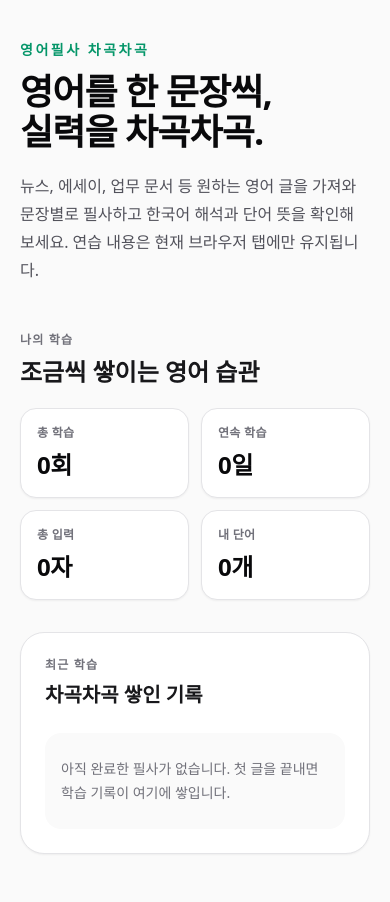
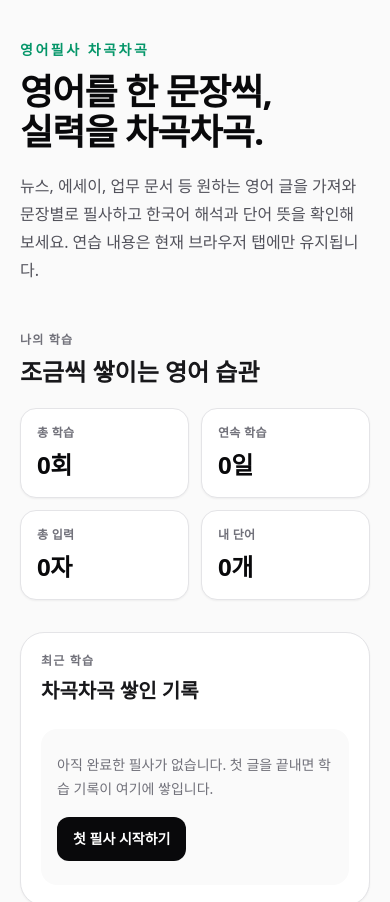
Before and after one commit to duckfrog-100/EconTyper, a Next.js app: page / in a window 390 px wide. Shown: the top 902 px of the page. Built offline with nearby package versions, Linux system fonts and the light colour scheme.

Commit message:
feat: improve recent history mobile experience

```diff
--- a/components/history/recent-history.tsx
+++ b/components/history/recent-history.tsx
@@ -16,34 +16,40 @@ export function RecentHistory({ entries }: RecentHistoryProps) {
   const recentEntries = entries.slice(0, 3);
 
   return (
-    <section className="mt-8 rounded-3xl border border-zinc-200 bg-white p-6 shadow-sm dark:border-zinc-800 dark:bg-zinc-900">
-      <div className="flex items-center justify-between gap-4">
+    <section className="mt-8 rounded-3xl border border-zinc-200 bg-white p-5 shadow-sm dark:border-zinc-800 dark:bg-zinc-900 sm:p-6">
+      <div className="flex flex-wrap items-end justify-between gap-3">
         <div>
           <p className="text-xs font-semibold uppercase tracking-widest text-zinc-500">최근 학습</p>
           <h2 className="mt-2 text-xl font-semibold">차곡차곡 쌓인 기록</h2>
         </div>
         {recentEntries.length > 0 && (
-          <Link href="/history" className="text-sm font-semibold text-emerald-700 dark:text-emerald-400">
+          <Link href="/history" className="rounded-xl px-2 py-2 text-sm font-semibold text-emerald-700 hover:bg-emerald-50 dark:text-emerald-400 dark:hover:bg-emerald-950/30">
             전체 보기 →
           </Link>
         )}
       </div>
 
       {recentEntries.length === 0 ? (
-        <p className="mt-6 rounded-2xl bg-zinc-50 px-4 py-6 text-sm leading-6 text-zinc-500 dark:bg-zinc-950">
-          아직 완료한 필사가 없습니다. 첫 글을 끝내면 학습 기록이 여기에 쌓입니다.
-        </p>
+        <div className="mt-6 rounded-2xl bg-zinc-50 px-4 py-6 dark:bg-zinc-950 sm:px-5">
+          <p className="text-sm leading-6 text-zinc-500">아직 완료한 필사가 없습니다. 첫 글을 끝내면 학습 기록이 여기에 쌓입니다.</p>
+          <a href="#practice-start" className="mt-4 inline-flex min-h-11 items-center rounded-xl bg-zinc-950 px-4 text-sm font-semibold text-white dark:bg-zinc-100 dark:text-zinc-950">
+            첫 필사 시작하기
+          </a>
+        </div>
       ) : (
         <div className="mt-5 divide-y divide-zinc-200 dark:divide-zinc-800">
           {recentEntries.map((entry) => (
-            <article key={entry.id} className="flex items-center justify-between gap-5 py-4 first:pt-0 last:pb-0">
+            <article key={entry.id} className="flex flex-col gap-2 py-4 first:pt-0 last:pb-0 sm:flex-row sm:items-center sm:justify-between sm:gap-5">
               <div className="min-w-0">
-                <h3 className="truncate font-semibold text-zinc-950 dark:text-zinc-50">{entry.title}</h3>
+                <h3 className="break-words font-semibold text-zinc-950 dark:text-zinc-50 sm:truncate">{entry.title}</h3>
                 <p className="mt-1 text-sm text-zinc-500">
                   {[entry.sourceName, formatLocalDate(entry.completedAt)].filter(Boolean).join(" · ")}
                 </p>
               </div>
-              <p className="shrink-0 text-lg font-semibold text-emerald-700 dark:text-emerald-400">{Math.round(entry.accuracy)}%</p>
+              <p className="shrink-0 text-lg font-semibold text-emerald-700 dark:text-emerald-400">
+                <span className="mr-1 text-xs font-medium text-zinc-500 sm:hidden">정확도</span>
+                {Math.round(entry.accuracy)}%
+              </p>
             </article>
           ))}
         </div>
```
